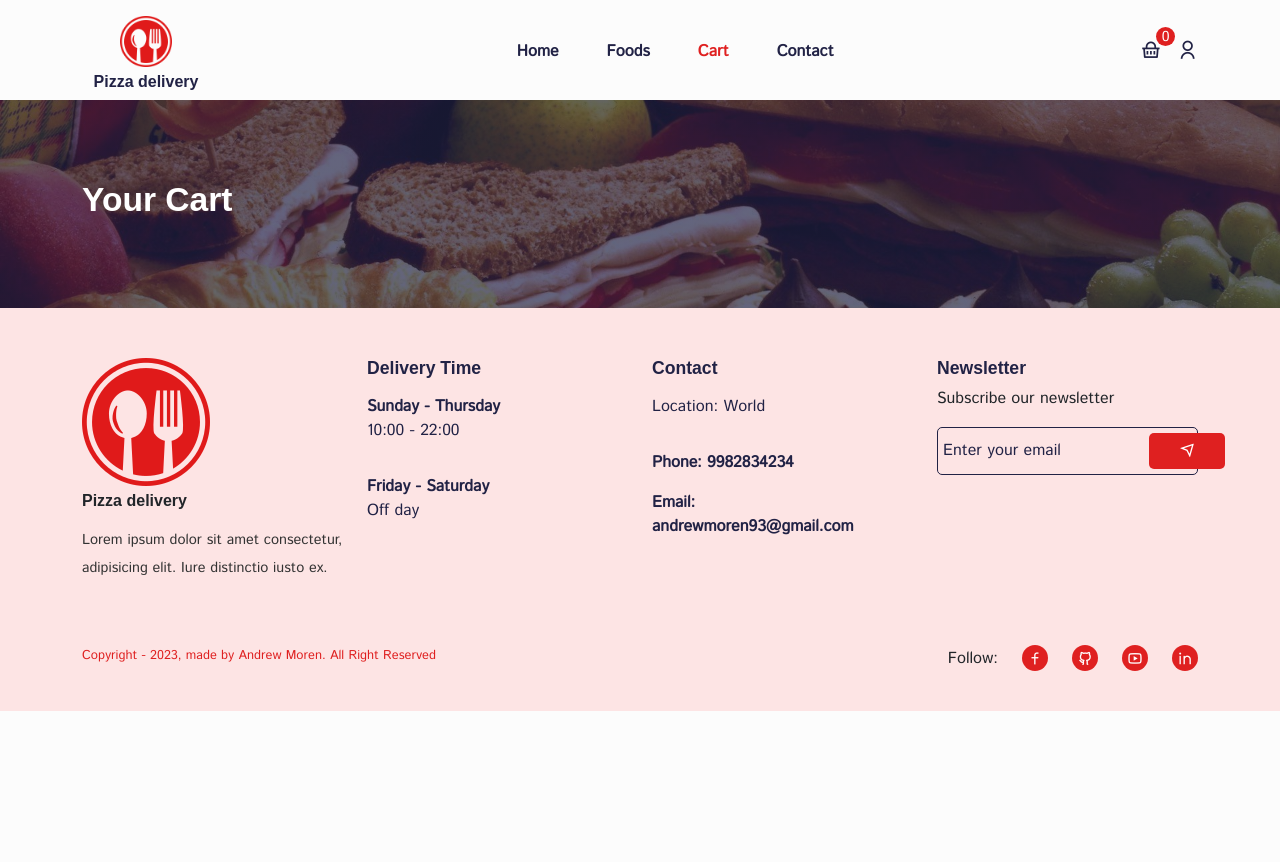
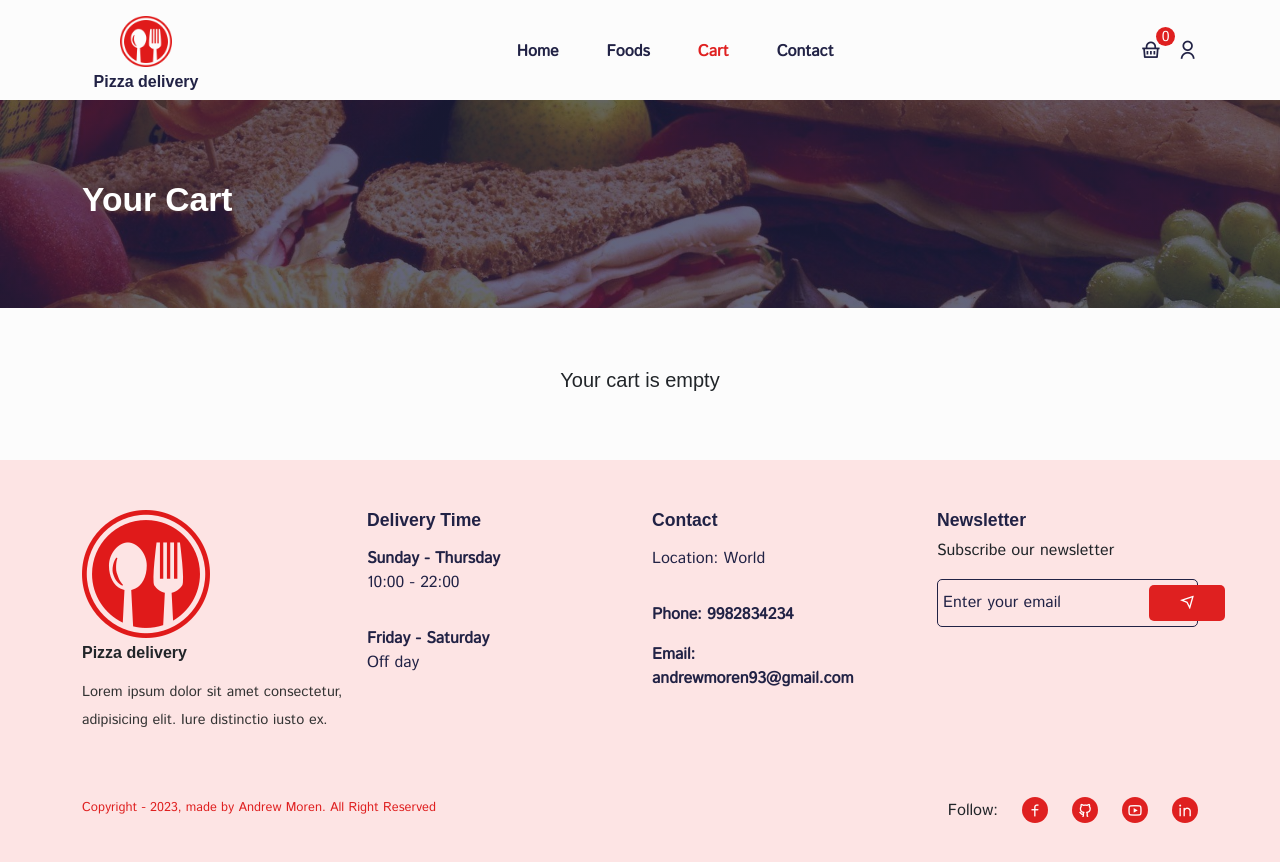
Before and after one commit to Andrewmoren/e_commerce_pizza, a React (Create React App) app: page /cart in a window 1280 px wide. Before the commit the page ends 800 px from the top, so only its background shows below. Built offline with nearby package versions, Linux system fonts and the light colour scheme; a web font is replaced by a local one.

Commit message:
build Cart: table

```diff
--- a/src/pages/Cart.jsx
+++ b/src/pages/Cart.jsx
@@ -6,12 +6,58 @@ import Helmet from "../components/Helmet/Helmet";
 import { useSelector } from "react-redux";
 import { Container, Row, Col } from "reactstrap";
 
+import "../styles/cart-page.css";
+
 const Cart = () => {
+  const cartItems = useSelector((state) => state.cart.cartItems);
   return (
     <Helmet title="Cart">
-      <CommonSection title="Your Cart"></CommonSection>
+      <CommonSection title="Your Cart" />
+      <section>
+        <Container>
+          <Row>
+            <Col lg="12">
+              {cartItems.length === 0 ? (
+                <h5 className="text-center">Your cart is empty</h5>
+              ) : (
+                <table className="table table-bordered">
+                  <thead>
+                    <tr>
+                      <th>Image</th>
+                      <th>Product Title</th>
+                      <th>Price</th>
+                      <th>Quantity</th>
+                      <th>Delete</th>
+                    </tr>
+                  </thead>
+                  <tbody>
+                    {cartItems.map((item) => (
+                      <Tr item={item} key={item.id} />
+                    ))}
+                  </tbody>
+                </table>
+              )}
+            </Col>
+          </Row>
+        </Container>
+      </section>
     </Helmet>
   );
 };
 
+const Tr = (props) => {
+  const { image01, title, price, quantitty } = props.item;
+  return (
+    <tr>
+      <td className="text-center">{image01}</td>
+      <td className="text-center">{title}</td>
+      <td className="text-center">${price}</td>
+      <td className="text-center">{quantitty}px</td>
+      <td className="text-center">
+        <i className="ri-delete-bin-line"></i>
+      </td>
+    </tr>
+  );
+};
+
 export default Cart;
```
Also changed, not shown: src/styles/cart-page.css (added).
